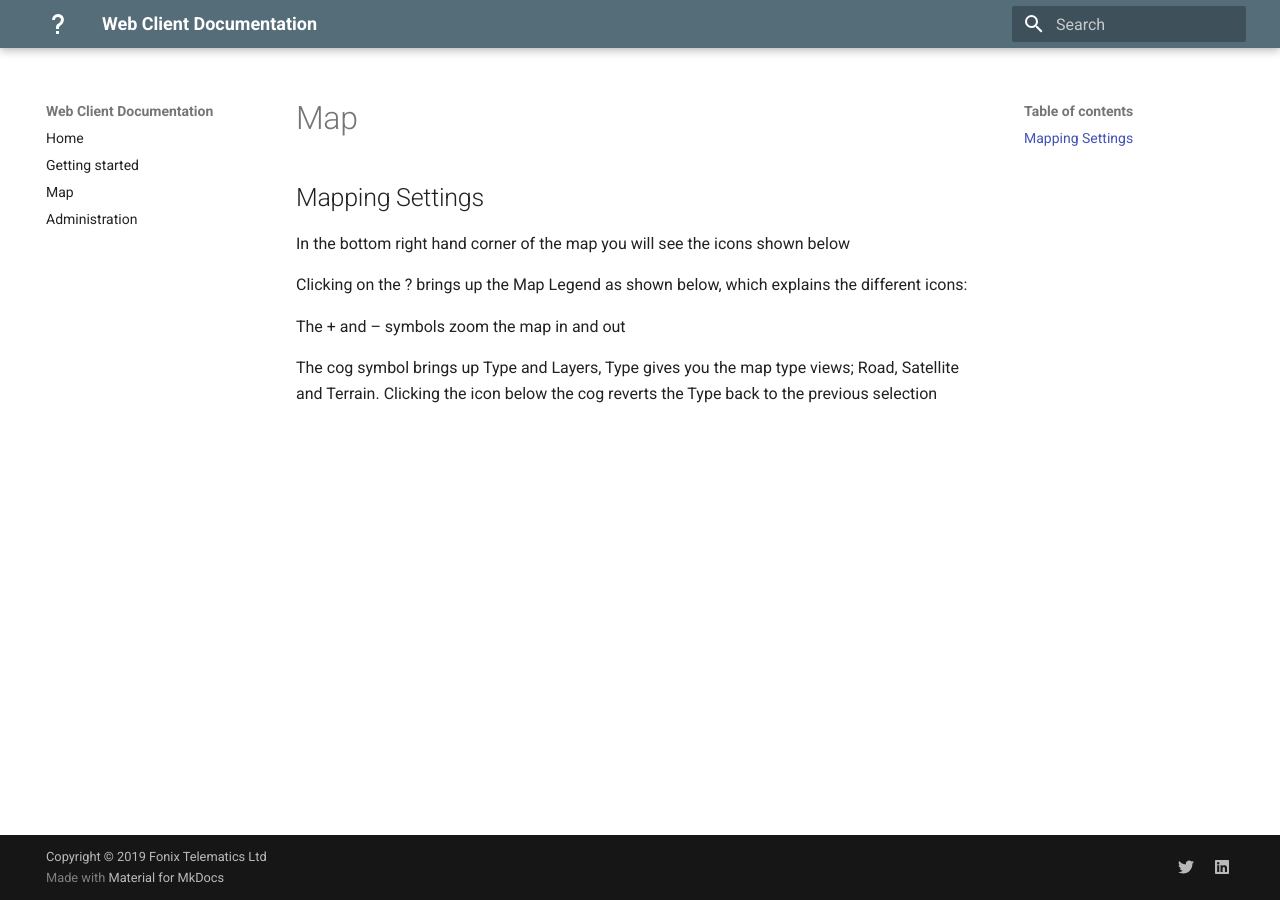
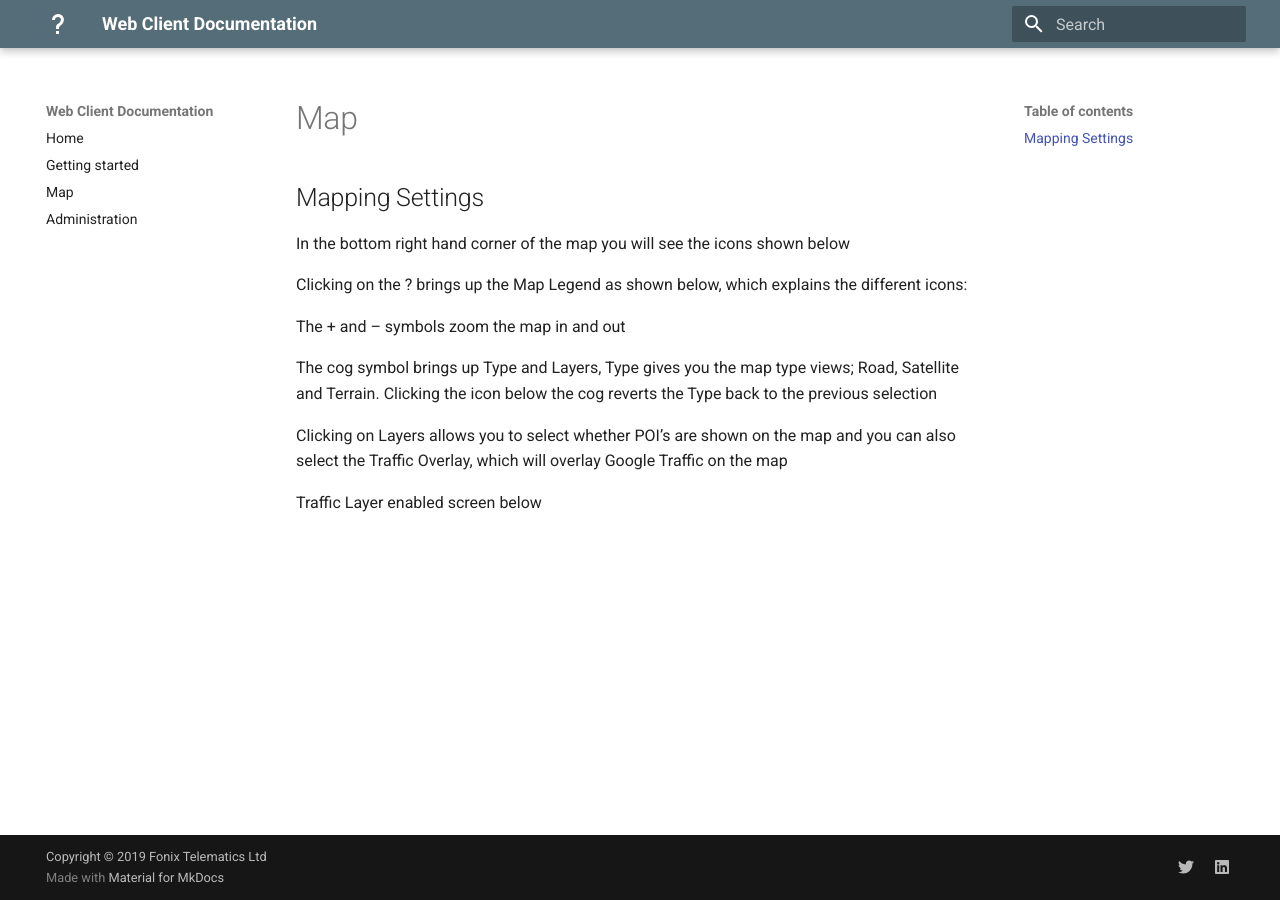
Before and after one commit to fonixtelematics/user-manual, an MkDocs documentation site: the page built from docs/Map.md, in a window 1280 px wide. Built offline with MkDocs 1.6.1 and Material for MkDocs 9.7.7, drawn with Linux system fonts in a browser that asks for light colours.

Commit message:
docs/Map.md updated from https://stackedit.io/

```diff
--- a/docs/Map.md
+++ b/docs/Map.md
@@ -9,8 +9,11 @@ Clicking on the ? brings up the Map Legend as shown below, which explains the di
 
 The + and – symbols zoom the map in and out
 
+The cog symbol brings up Type and Layers, Type gives you the map type views; Road, Satellite and Terrain. Clicking the icon below the cog reverts the Type back to the previous selection
 
-The cog symbol brings up Type and Layers, Type gives you the map type views; Road, Satellite and Terrain. Clicking the icon below the cog reverts the Type back to the previous selection
+Clicking on Layers allows you to select whether POI’s are shown on the map and you can also select the Traffic Overlay, which will overlay Google Traffic on the map
+
+Traffic Layer enabled screen below
 <!--stackedit_data:
-eyJoaXN0b3J5IjpbMjgxNzM3ODUxXX0=
+eyJoaXN0b3J5IjpbLTE2NjE1MjMxMjZdfQ==
 -->
```
